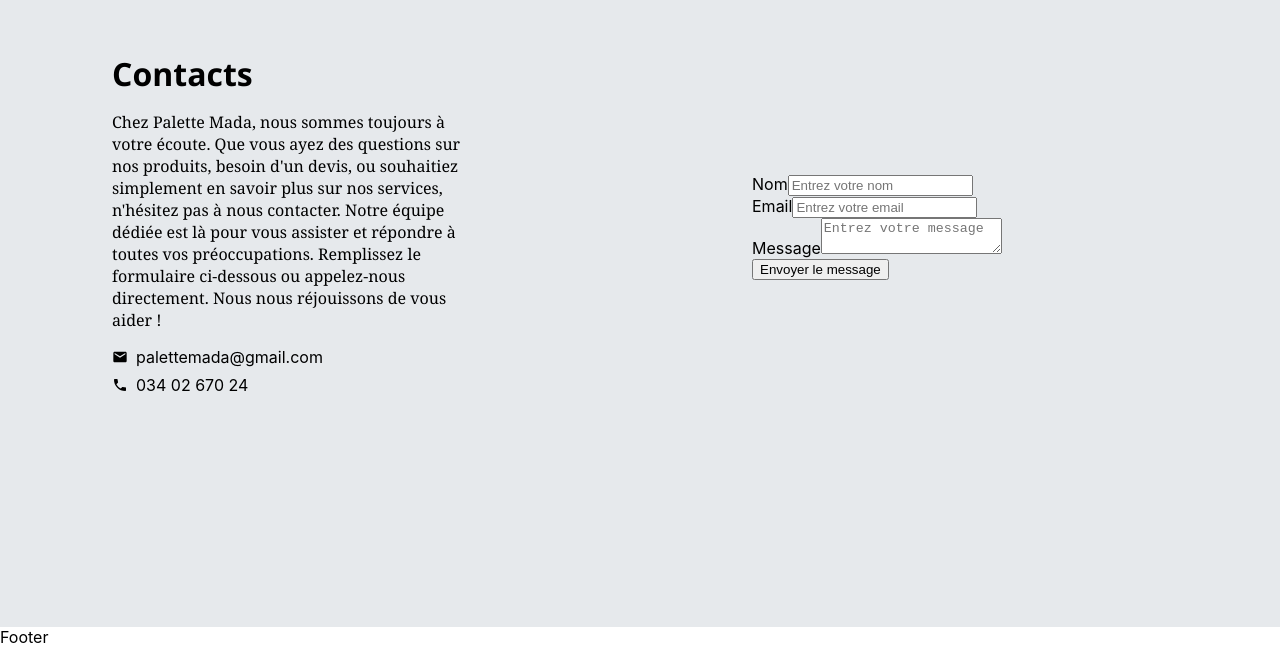
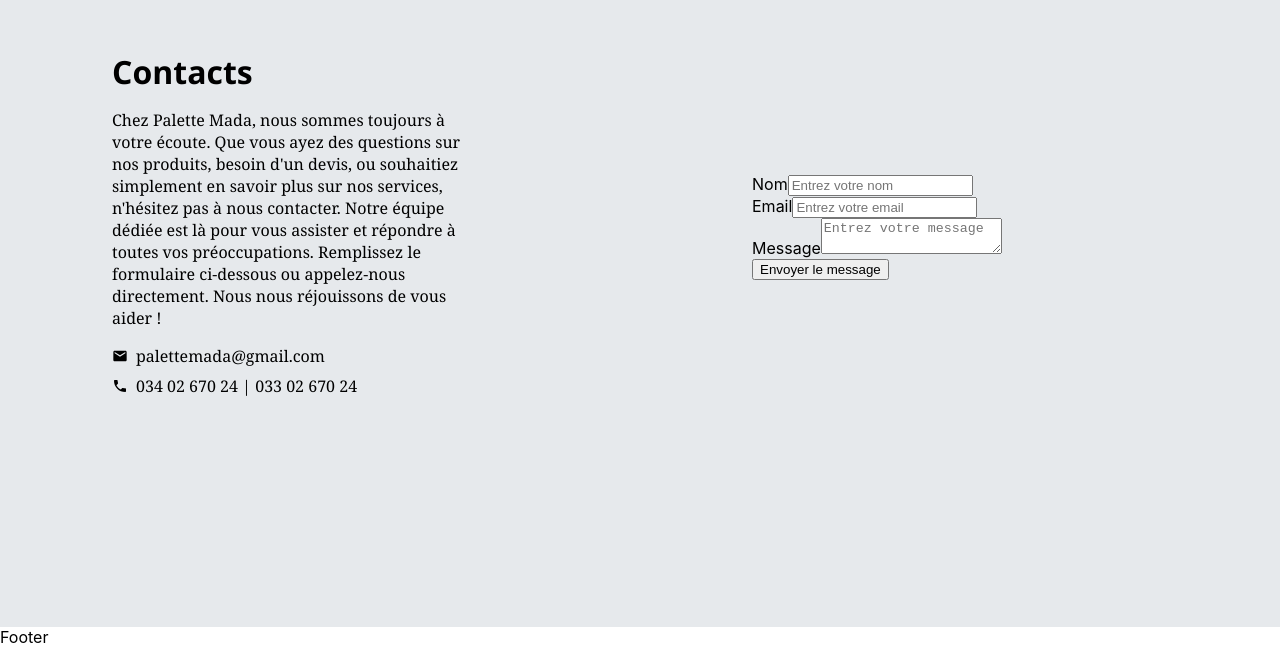
Before and after one commit to ManohisoaVicky/palette_mada, a React (Create React App) app: page / in a window 1280 px wide. Shown: the part 2573-3220 px from the top of the page. Built offline with nearby package versions, Linux system fonts and the light colour scheme.

Commit message:
added font family to contact

```diff
--- a/src/App.css
+++ b/src/App.css
@@ -297,4 +297,5 @@
 
 .contact-info > div > p {
   padding-left: 0.5rem;
+  font-family: "Noto Serif", serif;
 }
--- a/src/components/sections/ContactSection.tsx
+++ b/src/components/sections/ContactSection.tsx
@@ -21,7 +21,7 @@
           </div>
           <div>
             <MdPhone />
-            <p>034 02 670 24</p>
+            <p>034 02 670 24 | 033 02 670 24</p>
           </div>
         </div>
       </div>
```
